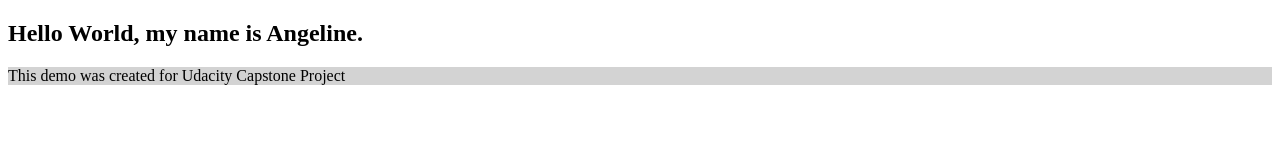
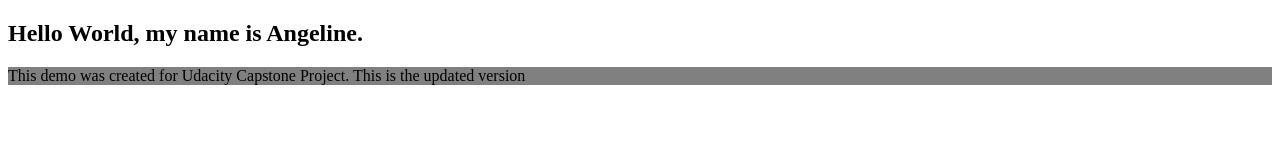
Before and after one commit to angelinejerald/capstone, a plain HTML site: page index.html in a window 1280 px wide. Drawn offline with Linux system fonts and the light colour scheme.

Commit message:
Update index.html

```diff
--- a/index.html
+++ b/index.html
@@ -5,8 +5,8 @@
 </head>
 <body>
 <h2>Hello World, my name is Angeline.</h2>
-<p style="background-color:LightGray;">
-This demo was created for Udacity Capstone Project
+<p style="background-color:Gray;">
+This demo was created for Udacity Capstone Project. This is the updated version
 </p>
 </body>
 </html>
```
